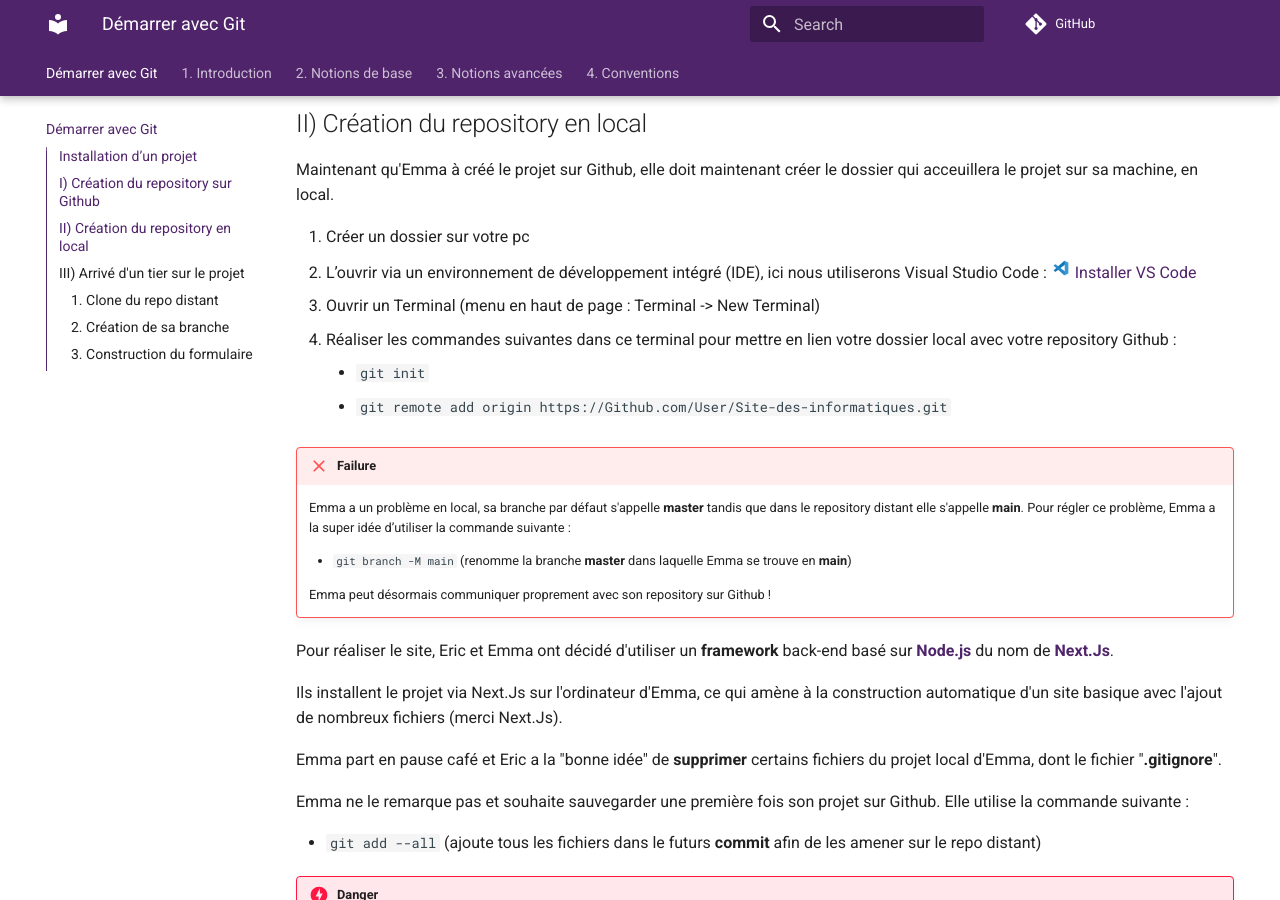
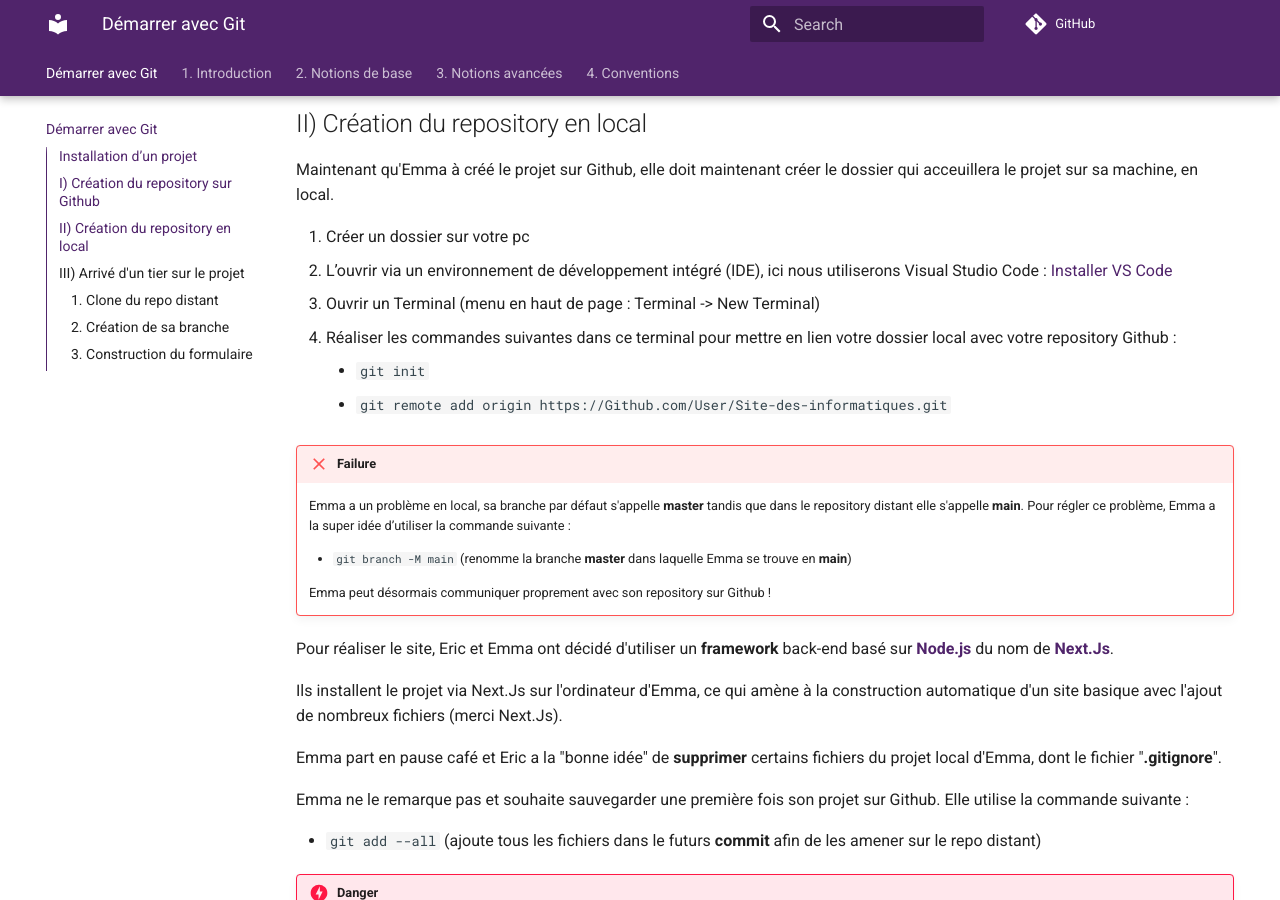
Before and after one commit to ub-mmi-but/git-101, an MkDocs documentation site: the page built from docs/index.md, in a window 1280 px wide and 900 px high, scrolled down 756 px. Built offline with MkDocs 1.6.1 and Material for MkDocs 9.7.7, drawn with Linux system fonts in a browser that asks for light colours; comment, search, counter and statistics services are not loaded.

Commit message:
Suppression d une image VS Code non attribué

```diff
--- a/docs/index.md
+++ b/docs/index.md
@@ -26,7 +26,7 @@ Maintenant qu'Emma à créé le projet sur Github, elle doit maintenant créer l
 
 1. Créer un dossier sur votre pc
 2. L’ouvrir via un environnement de développement intégré (IDE), ici nous utiliserons Visual Studio Code :
-    [<img src="/assets/vscode.png" width="20px"> Installer VS Code](https://code.visualstudio.com/download)
+    [Installer VS Code](https://code.visualstudio.com/download)
 3. Ouvrir un Terminal (menu en haut de page : Terminal -> New Terminal)
 4. Réaliser les commandes suivantes dans ce terminal pour mettre en lien votre dossier local avec votre repository Github :
     - `git init`
```
